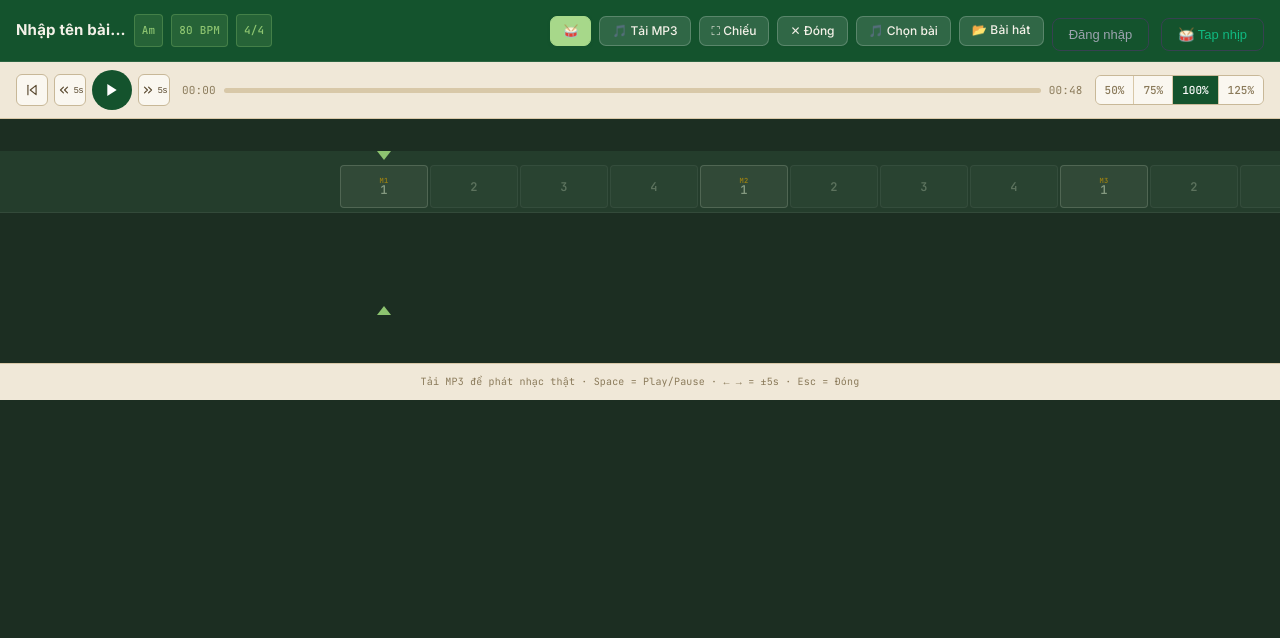
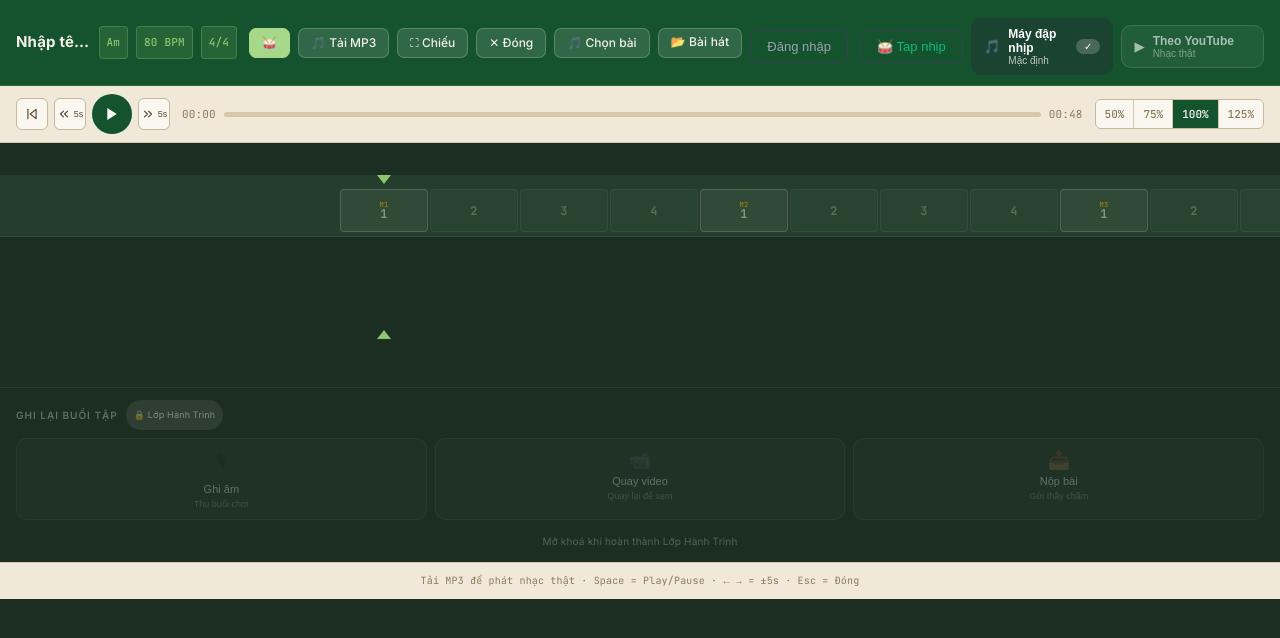
Before and after one commit to vananhaudio/cs-rhythm-editor, a React (Vite) app: page / in a window 1280 px wide. Shown: the top 638 px of the page. Built offline with nearby package versions, Linux system fonts and the light colour scheme.

Commit message:
feat: mode selector metro/yt + recording section in PlayerView

```diff
--- a/src/PlayerView.tsx
+++ b/src/PlayerView.tsx
@@ -301,10 +301,14 @@ export function PlayerView({ song, onClose, onUpdateTitle, onImportSong, extraAc
   const muteMetronomeRef = useRef(false);
   const [showSongList, setShowSongList] = useState(false);
   const [showYoutube, setShowYoutube] = useState(false);
+  const [playMode, setPlayMode] = useState<'metro'|'yt'>('metro');
   const ytPlayerRef = useRef<any>(null);
   const ytReadyRef = useRef(false);
   const ytSyncRef = useRef(false);
   const calibRef = useRef<Calib | null>(null);
+
+  // Sync playMode → showYoutube
+  useEffect(() => { setShowYoutube(playMode === 'yt'); }, [playMode]);
   const [showSync, setShowSync] = useState(false);
   const [fullscreen, setFullscreen] = useState(false);
   const [volume, setVolume] = useState(0.8);
@@ -739,6 +743,48 @@ function lsLoadSong(): RhythmSong | null {
               }} />
             </label>
             {extraActions}
+          {/* ── Mode selector ── */}
+          <div style={{ display:'flex', gap:8, alignItems:'center', padding:'8px 0 0' }}>
+            <button
+              onClick={() => setPlayMode('metro')}
+              style={{
+                flex:1, display:'flex', alignItems:'center', gap:8, padding:'8px 12px',
+                borderRadius:10, cursor:'pointer',
+                border: playMode==='metro' ? '1.5px solid #1B4332' : '1px solid rgba(255,255,255,0.12)',
+                background: playMode==='metro' ? '#1B4332' : 'rgba(255,255,255,0.06)',
+                color: playMode==='metro' ? '#fff' : 'rgba(255,255,255,0.6)',
+                transition:'all 0.15s',
+              }}>
+              🎵
+              <div style={{ textAlign:'left' }}>
+                <div style={{ fontSize:12, fontWeight:600 }}>Máy đập nhịp</div>
+                <div style={{ fontSize:10, opacity:0.7 }}>Mặc định</div>
+              </div>
+              {playMode==='metro' && <span style={{ marginLeft:'auto', fontSize:10, background:'rgba(255,255,255,0.2)', padding:'2px 8px', borderRadius:20 }}>✓</span>}
+            </button>
+            <button
+              onClick={() => setPlayMode('yt')}
+              style={{
+                flex:1, display:'flex', alignItems:'center', gap:8, padding:'8px 12px',
+                borderRadius:10, cursor:'pointer',
+                border: playMode==='yt' ? '1.5px solid #D89B22' : '1px solid rgba(255,255,255,0.12)',
+                background: playMode==='yt' ? 'rgba(216,155,34,0.2)' : 'rgba(255,255,255,0.06)',
+                color: playMode==='yt' ? '#F5C842' : 'rgba(255,255,255,0.6)',
+                transition:'all 0.15s',
+              }}>
+              ▶
+              <div style={{ textAlign:'left' }}>
+                <div style={{ fontSize:12, fontWeight:600 }}>Theo YouTube</div>
+                <div style={{ fontSize:10, opacity:0.7 }}>Nhạc thật</div>
+              </div>
+              {playMode==='yt' && <span style={{ marginLeft:'auto', fontSize:10, background:'rgba(216,155,34,0.3)', padding:'2px 8px', borderRadius:20 }}>✓</span>}
+            </button>
+          </div>
+          {playMode==='yt' && !(song as any).youtubeUrl && (
+            <div style={{ margin:'6px 0 0', background:'rgba(237,184,52,0.1)', border:'1px solid rgba(237,184,52,0.3)', borderRadius:8, padding:'7px 12px', fontSize:11, color:'#F5C842', display:'flex', alignItems:'center', gap:6 }}>
+              ⚠ Bài này chưa có YouTube sync — vào trang <strong>Sync</strong> để đồng bộ trước.
+            </div>
+          )}
           </div>
         </div>
 
@@ -928,6 +974,26 @@ function lsLoadSong(): RhythmSong | null {
       )}
 
         {/* Hint */}
+
+        {/* ── Ghi lại buổi tập ── */}
+        <div style={{ padding:'12px 16px 4px', borderTop:'1px solid rgba(255,255,255,0.06)' }}>
+          <div style={{ display:'flex', alignItems:'center', gap:8, marginBottom:8 }}>
+            <span style={{ fontSize:10, fontWeight:600, letterSpacing:'0.1em', textTransform:'uppercase', color:'rgba(255,255,255,0.3)' }}>Ghi lại buổi tập</span>
+            <span style={{ fontSize:9, background:'rgba(255,255,255,0.08)', color:'rgba(255,255,255,0.4)', padding:'2px 8px', borderRadius:20, display:'flex', alignItems:'center', gap:4 }}>
+              🔒 Lớp Hành Trình
+            </span>
+          </div>
+          <div style={{ display:'grid', gridTemplateColumns:'1fr 1fr 1fr', gap:8 }}>
+            {[['🎙', 'Ghi âm', 'Thu buổi chơi'], ['📹', 'Quay video', 'Quay lại để xem'], ['📤', 'Nộp bài', 'Gửi thầy chấm']].map(([icon, title, sub]) => (
+              <button key={title} disabled style={{ background:'rgba(255,255,255,0.04)', border:'1px solid rgba(255,255,255,0.08)', borderRadius:10, padding:'10px 8px', display:'flex', flexDirection:'column', alignItems:'center', gap:4, cursor:'not-allowed', opacity:0.5 }}>
+                <span style={{ fontSize:18 }}>{icon}</span>
+                <span style={{ fontSize:11, color:'rgba(255,255,255,0.6)', fontWeight:500 }}>{title}</span>
+                <span style={{ fontSize:9, color:'rgba(255,255,255,0.3)' }}>{sub}</span>
+              </button>
+            ))}
+          </div>
+          <div style={{ fontSize:10, color:'rgba(255,255,255,0.25)', textAlign:'center', padding:'8px 0 4px' }}>Mở khoá khi hoàn thành Lớp Hành Trình</div>
+        </div>
         <div className="player-hint">
           {!hasMp3
             ? 'Tải MP3 để phát nhạc thật · Space = Play/Pause · ← → = ±5s · Esc = Đóng'
```
